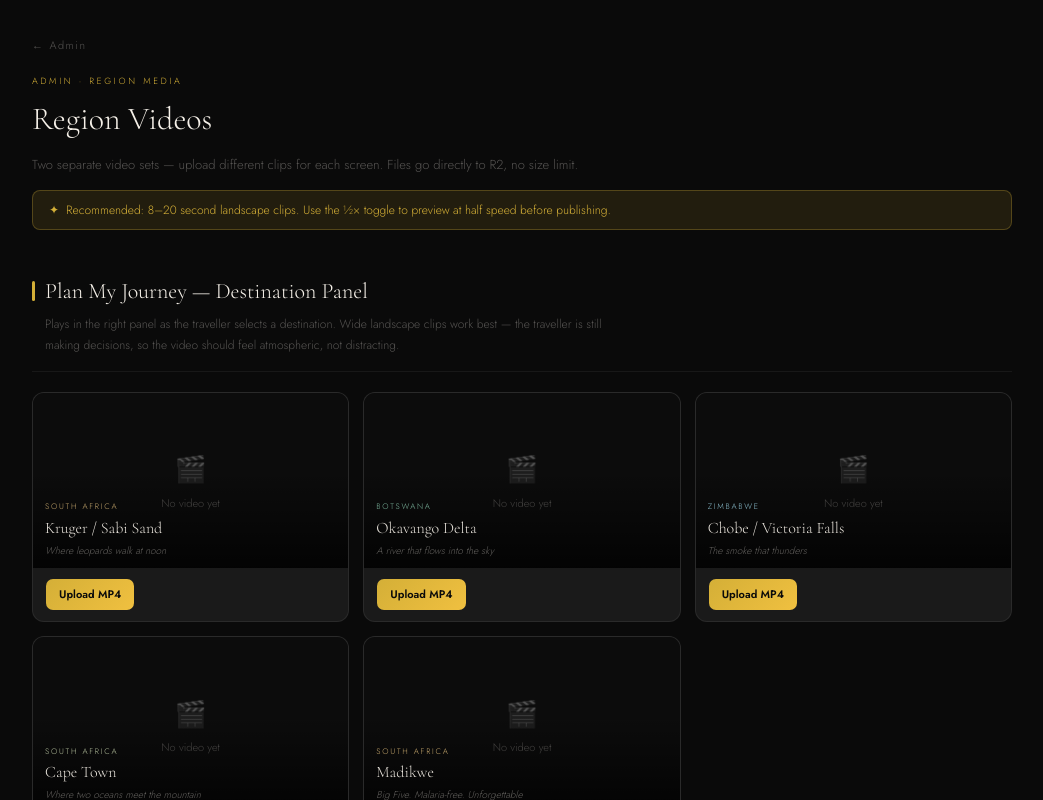
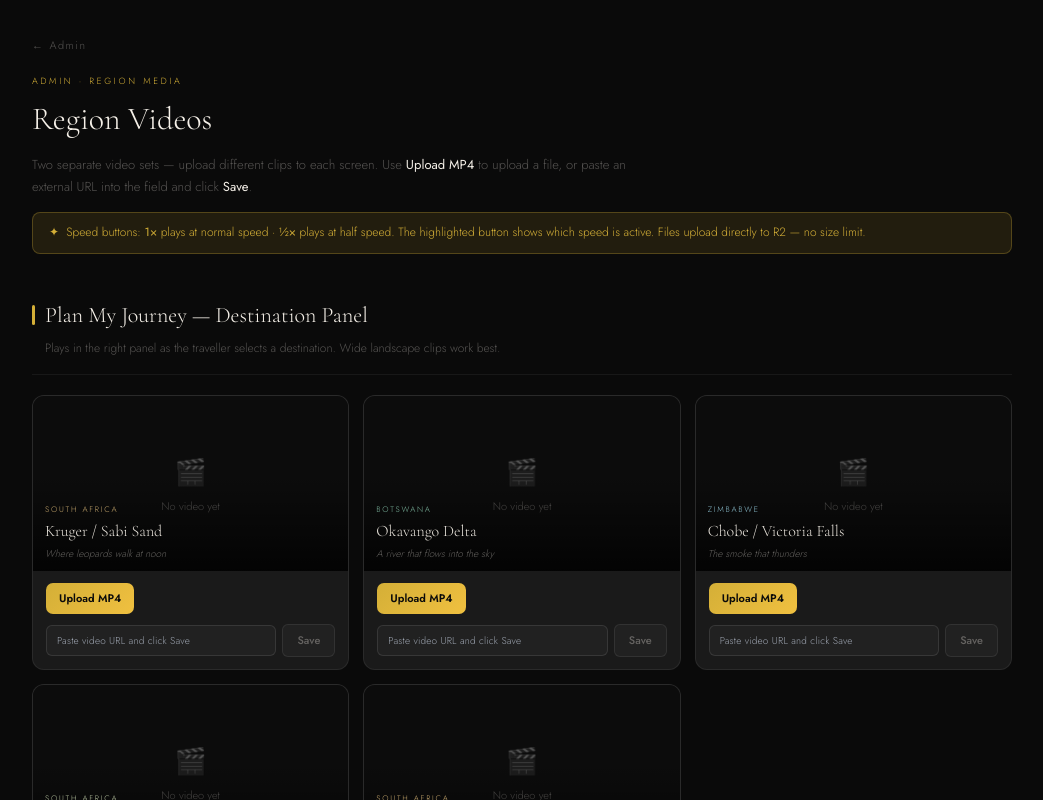
Before and after one commit to jarryd-roamly/TSE-WebsiteTest, a Next.js app: page /admin/region-video in a window 1280 px wide. Shown: the top 800 px of the page, without its empty margins (118-1161 px from the left). Built offline with nearby package versions, Linux system fonts and the light colour scheme; no server answers; the database is empty.

Commit message:
Update region video page.tsx

```diff
--- a/app/admin/region-video/page.tsx
+++ b/app/admin/region-video/page.tsx
@@ -1,10 +1,8 @@
 'use client';
 // app/admin/region-video/page.tsx
-// Two separate video sets:
-//   Section 1 — Plan My Journey (right panel)   → slugs: kruger-sabi-sand, okavango-delta, etc.
-//   Section 2 — Cinematic Planner (full screen) → slugs: kruger-sabi-sand-journey, etc.
-// Both upload directly to R2 (no Vercel size limit)
-// Both have ½× speed toggle
+// Fixed: two-button speed toggle (1× | ½×), consistent speed application
+// Added: Save button for manual URL entry
+// Fixed: Cinematic Planner now reads -journey slugs (separate from Plan My Journey)
 
 import { useState, useEffect, useRef } from 'react';
 import { createClient } from '@supabase/supabase-js';
@@ -75,7 +73,7 @@ async function uploadToR2(file: File, key: string): Promise<string> {
   return `${R2_PUBLIC_BASE}/${key}`;
 }
 
-// ── Regions ───────────────────────────────────────────────────────────────────
+// ── Region config ─────────────────────────────────────────────────────────────
 const REGIONS = [
   { slug: 'kruger-sabi-sand', label: 'Kruger / Sabi Sand',    country: 'South Africa', accent: '#C8A96E', tagline: 'Where leopards walk at noon'          },
   { slug: 'okavango-delta',   label: 'Okavango Delta',         country: 'Botswana',     accent: '#7EB8A0', tagline: 'A river that flows into the sky'       },
@@ -83,69 +81,162 @@ const REGIONS = [
   { slug: 'cape-town',        label: 'Cape Town',              country: 'South Africa', accent: '#B8C4A0', tagline: 'Where two oceans meet the mountain'    },
   { slug: 'madikwe',          label: 'Madikwe',                country: 'South Africa', accent: '#C8A96E', tagline: 'Big Five. Malaria-free. Unforgettable' },
 ];
-
 const toJourneySlug = (slug: string) => `${slug}-journey`;
 
+// ── Save URL to DB ─────────────────────────────────────────────────────────────
+async function saveUrlToDB(region: string, url: string): Promise<void> {
+  const res  = await fetch('/api/region-video', {
+    method: 'POST',
+    headers: { 'Content-Type': 'application/json' },
+    body: JSON.stringify({ region, url }),
+  });
+  const text = await res.text();
+  let data: any = {};
+  try { data = JSON.parse(text); } catch { throw new Error(text.slice(0,120) || `Error ${res.status}`); }
+  if (!res.ok) throw new Error(data.error || 'Save failed');
+}
+
 // ── VideoCard ─────────────────────────────────────────────────────────────────
-function VideoCard({ slug, label, country, accent, tagline, videoUrl, status, err, onUpload, onRemove }: {
+function VideoCard({ slug, label, country, accent, tagline, videoUrl, status, err, onUpload, onRemove, onSaveUrl }: {
   slug: string; label: string; country: string; accent: string; tagline: string;
   videoUrl: string; status: string; err: string;
-  onUpload: (slug: string, file: File) => void;
-  onRemove: (slug: string) => void;
+  onUpload:  (slug: string, file: File)   => void;
+  onRemove:  (slug: string)               => void;
+  onSaveUrl: (slug: string, url: string)  => void;
 }) {
-  const [slow, setSlow] = useState(false);
+  // Speed — 1 = normal, 0.5 = half
+  const [rate,     setRate]     = useState(1);
+  const [urlInput, setUrlInput] = useState(videoUrl);
+  const [saveMsg,  setSaveMsg]  = useState('');
   const vidRef = useRef<HTMLVideoElement>(null);
 
-  useEffect(() => { if (vidRef.current) vidRef.current.playbackRate = slow ? 0.5 : 1; }, [slow]);
-  const onCanPlay = () => { if (vidRef.current) vidRef.current.playbackRate = slow ? 0.5 : 1; };
+  // Keep urlInput in sync when videoUrl changes (after upload/save)
+  useEffect(() => { setUrlInput(videoUrl); }, [videoUrl]);
+
+  // Apply speed — called on every relevant video event and on button click
+  const applyRate = (r: number) => {
+    if (vidRef.current) {
+      vidRef.current.playbackRate = r;
+    }
+  };
+
+  const handleSetRate = (r: number) => {
+    setRate(r);
+    applyRate(r);
+    // Retry after short delay — some browsers need the video to be playing first
+    setTimeout(() => applyRate(r), 150);
+    setTimeout(() => applyRate(r), 500);
+  };
+
+  const handleVideoEvent = () => applyRate(rate);
+
+  const handleSaveUrl = async () => {
+    const trimmed = urlInput.trim();
+    if (!trimmed || trimmed === videoUrl) return;
+    try {
+      await onSaveUrl(slug, trimmed);
+      setSaveMsg('Saved ✓');
+      setTimeout(() => setSaveMsg(''), 3000);
+    } catch (e: any) {
+      setSaveMsg(`Error: ${e.message}`);
+    }
+  };
 
   return (
     <div style={{ background: T.surface2, border: `0.5px solid ${videoUrl ? 'rgba(212,175,55,0.2)' : T.border}`, borderRadius: 12, overflow: 'hidden' }}>
 
       {/* Thumbnail */}
       <div style={{ height: 175, position: 'relative', background: '#0c0c0c', display: 'flex', alignItems: 'center', justifyContent: 'center' }}>
-        {videoUrl
-          ? <video ref={vidRef} key={videoUrl} src={videoUrl} autoPlay muted loop playsInline onCanPlay={onCanPlay} style={{ width: '100%', height: '100%', objectFit: 'cover' }} />
-          : <div style={{ textAlign: 'center', color: T.textDim }}><div style={{ fontSize: 26, marginBottom: 5 }}>🎬</div><div style={{ fontSize: 11 }}>No video yet</div></div>
-        }
+        {videoUrl ? (
+          <video
+            ref={vidRef}
+            key={videoUrl}
+            src={videoUrl}
+            autoPlay muted loop playsInline
+            onCanPlay={handleVideoEvent}
+            onPlay={handleVideoEvent}
+            onLoadedData={handleVideoEvent}
+            style={{ width: '100%', height: '100%', objectFit: 'cover' }}
+          />
+        ) : (
+          <div style={{ textAlign: 'center', color: T.textDim }}>
+            <div style={{ fontSize: 26, marginBottom: 5 }}>🎬</div>
+            <div style={{ fontSize: 11 }}>No video yet</div>
+          </div>
+        )}
+
+        {/* Gradient + labels */}
         <div style={{ position: 'absolute', inset: 0, background: 'linear-gradient(to top,rgba(0,0,0,0.72) 0%,transparent 55%)', pointerEvents: 'none' }} />
         <div style={{ position: 'absolute', bottom: 10, left: 12, right: 12 }}>
           <div style={{ fontSize: 8, color: accent, letterSpacing: '0.22em', textTransform: 'uppercase', marginBottom: 3 }}>{country}</div>
           <div style={{ fontFamily: "'Cormorant Garamond',serif", fontSize: 16, fontWeight: 300, color: 'rgba(245,240,232,0.95)' }}>{label}</div>
           <div style={{ fontSize: 10, color: 'rgba(245,240,232,0.38)', marginTop: 2, fontStyle: 'italic' }}>{tagline}</div>
         </div>
+
+        {/* Live badge */}
         {videoUrl && (
           <div style={{ position: 'absolute', top: 8, right: 8 }}>
-            {slow
-              ? <span style={{ background: 'rgba(212,175,55,0.15)', border: `0.5px solid rgba(212,175,55,0.3)`, color: T.gold, borderRadius: 20, padding: '2px 8px', fontSize: 9 }}>½× Slow</span>
-              : <span style={{ background: 'rgba(74,222,128,0.12)', border: '0.5px solid rgba(74,222,128,0.3)', color: T.green, borderRadius: 20, padding: '2px 8px', fontSize: 9 }}>● Live</span>
-            }
+            <span style={{ background: 'rgba(74,222,128,0.12)', border: '0.5px solid rgba(74,222,128,0.3)', color: T.green, borderRadius: 20, padding: '2px 8px', fontSize: 9 }}>● Live</span>
           </div>
         )}
       </div>
 
       {/* Controls */}
-      <div style={{ padding: '11px 13px' }}>
-        <div style={{ display: 'flex', gap: 7, flexWrap: 'wrap' as const }}>
-          <label style={{ background: `linear-gradient(135deg,${T.gold},${T.goldLight})`, color: '#0a0a0a', borderRadius: 7, padding: '7px 13px', fontSize: 11, fontWeight: 700, cursor: status === 'uploading' ? 'not-allowed' : 'pointer', opacity: status === 'uploading' ? 0.7 : 1 }}>
-            {status === 'uploading' ? '⏳ Uploading…' : status === 'done' ? '✓ Done' : videoUrl ? 'Replace' : 'Upload MP4'}
+      <div style={{ padding: '12px 13px' }}>
+
+        {/* Row 1: Upload + Speed buttons + Remove */}
+        <div style={{ display: 'flex', gap: 7, flexWrap: 'wrap' as const, alignItems: 'center', marginBottom: 10 }}>
+
+          {/* Upload */}
+          <label style={{ background: `linear-gradient(135deg,${T.gold},${T.goldLight})`, color: '#0a0a0a', borderRadius: 7, padding: '7px 13px', fontSize: 11, fontWeight: 700, cursor: status === 'uploading' ? 'not-allowed' : 'pointer', opacity: status === 'uploading' ? 0.7 : 1, flexShrink: 0 }}>
+            {status === 'uploading' ? '⏳ Uploading…' : status === 'done' ? '✓ Uploaded' : videoUrl ? 'Replace' : 'Upload MP4'}
             <input type="file" accept="video/mp4,video/quicktime,video/mov" style={{ display: 'none' }} disabled={status === 'uploading'} onChange={e => { const f = e.target.files?.[0]; if (f) onUpload(slug, f); e.target.value = ''; }} />
           </label>
+
+          {/* Speed: two buttons side by side */}
           {videoUrl && (
-            <button onClick={() => setSlow(s => !s)} style={{ background: slow ? T.goldDim : 'rgba(255,255,255,0.04)', border: `0.5px solid ${slow ? T.borderGold : T.border}`, color: slow ? T.gold : T.textMid, borderRadius: 7, padding: '7px 12px', cursor: 'pointer', fontSize: 11, transition: 'all 0.15s' }}>
-              {slow ? '1× Normal' : '½× Slow'}
-            </button>
+            <div style={{ display: 'flex', borderRadius: 7, overflow: 'hidden', border: `0.5px solid rgba(255,255,255,0.12)`, flexShrink: 0 }}>
+              <button
+                onClick={() => handleSetRate(1)}
+                style={{ padding: '7px 14px', border: 'none', borderRight: `0.5px solid rgba(255,255,255,0.12)`, background: rate === 1 ? T.goldDim : 'rgba(255,255,255,0.03)', color: rate === 1 ? T.gold : T.textMid, fontSize: 11, cursor: 'pointer', fontFamily: 'inherit', fontWeight: rate === 1 ? 600 : 300, transition: 'all 0.15s' }}
+              >1×</button>
+              <button
+                onClick={() => handleSetRate(0.5)}
+                style={{ padding: '7px 14px', border: 'none', background: rate === 0.5 ? T.goldDim : 'rgba(255,255,255,0.03)', color: rate === 0.5 ? T.gold : T.textMid, fontSize: 11, cursor: 'pointer', fontFamily: 'inherit', fontWeight: rate === 0.5 ? 600 : 300, transition: 'all 0.15s' }}
+              >½×</button>
+            </div>
           )}
+
+          {/* Remove */}
           {videoUrl && (
             <button onClick={() => onRemove(slug)} style={{ background: 'rgba(248,113,113,0.05)', border: '0.5px solid rgba(248,113,113,0.18)', color: T.red, borderRadius: 7, padding: '7px 12px', cursor: 'pointer', fontSize: 11 }}>
               Remove
             </button>
           )}
         </div>
+
+        {/* Row 2: URL field + Save button */}
+        <div style={{ display: 'flex', gap: 6, alignItems: 'center' }}>
+          <input
+            value={urlInput}
+            onChange={e => setUrlInput(e.target.value)}
+            placeholder="Paste video URL and click Save"
+            style={{ flex: 1, background: 'rgba(255,255,255,0.03)', border: `0.5px solid rgba(255,255,255,0.1)`, color: T.text, borderRadius: 6, padding: '7px 10px', fontSize: 10, fontFamily: 'inherit', outline: 'none', minWidth: 0, letterSpacing: '0.02em' }}
+          />
+          <button
+            onClick={handleSaveUrl}
+            disabled={!urlInput.trim() || urlInput.trim() === videoUrl}
+            style={{ background: (!urlInput.trim() || urlInput.trim() === videoUrl) ? 'rgba(255,255,255,0.03)' : T.goldDim, border: `0.5px solid ${(!urlInput.trim() || urlInput.trim() === videoUrl) ? 'rgba(255,255,255,0.08)' : T.borderGold}`, color: (!urlInput.trim() || urlInput.trim() === videoUrl) ? T.textDim : T.gold, borderRadius: 6, padding: '7px 14px', cursor: (!urlInput.trim() || urlInput.trim() === videoUrl) ? 'default' : 'pointer', fontSize: 11, fontWeight: 500, fontFamily: 'inherit', whiteSpace: 'nowrap' as const, transition: 'all 0.15s', flexShrink: 0 }}
+          >
+            Save
+          </button>
+        </div>
+
+        {/* Status messages */}
         {status === 'uploading' && <div style={{ marginTop: 8, fontSize: 10, color: T.amber }}>⏳ Uploading direct to R2…</div>}
-        {status === 'done'      && <div style={{ marginTop: 8, fontSize: 10, color: T.green }}>✓ Live</div>}
-        {err                    && <div style={{ marginTop: 8, fontSize: 10, color: T.red }}>{err}</div>}
-        {videoUrl && <div style={{ marginTop: 5, fontSize: 9, color: 'rgba(245,240,232,0.16)', overflow: 'hidden', textOverflow: 'ellipsis', whiteSpace: 'nowrap' as const }}>{videoUrl}</div>}
+        {status === 'done'      && <div style={{ marginTop: 8, fontSize: 10, color: T.green }}>✓ Uploaded and live</div>}
+        {saveMsg                && <div style={{ marginTop: 6, fontSize: 10, color: saveMsg.startsWith('Error') ? T.red : T.green }}>{saveMsg}</div>}
+        {err                    && <div style={{ marginTop: 6, fontSize: 10, color: T.red }}>{err}</div>}
       </div>
     </div>
   );
@@ -192,13 +283,7 @@ export default function RegionMediaPage() {
       const ts  = Date.now();
       const ext = file.name.split('.').pop() || 'mp4';
       const url = await uploadToR2(file, `cinematic/${slug}/${ts}.${ext}`);
-
-      const res  = await fetch('/api/region-video', { method: 'POST', headers: { 'Content-Type': 'application/json' }, body: JSON.stringify({ region: slug, url }) });
-      const text = await res.text();
-      let data: any = {};
-      try { data = JSON.parse(text); } catch { throw new Error(text.slice(0,120) || `Error ${res.status}`); }
-      if (!res.ok) throw new Error(data.error || 'DB update failed');
-
+      await saveUrlToDB(slug, url);
       setVideos(v => ({ ...v, [slug]: url }));
       setUploads(u => ({ ...u, [slug]: 'done' }));
       setTimeout(() => setUploads(u => ({ ...u, [slug]: 'idle' })), 4000);
@@ -208,13 +293,25 @@ export default function RegionMediaPage() {
     }
   };
 
+  const handleSaveUrl = async (slug: string, url: string) => {
+    await saveUrlToDB(slug, url);
+    setVideos(v => ({ ...v, [slug]: url }));
+  };
+
   const handleRemove = async (slug: string) => {
     if (!confirm(`Remove video for "${slug}"?`)) return;
     await fetch('/api/region-video', { method: 'DELETE', headers: { 'Content-Type': 'application/json' }, body: JSON.stringify({ region: slug }) });
     setVideos(v => { const n = { ...v }; delete n[slug]; return n; });
   };
 
-  const cp = (slug: string) => ({ videoUrl: videos[slug] || '', status: uploads[slug] || 'idle', err: errors[slug] || '', onUpload: handleUpload, onRemove: handleRemove });
+  const cp = (slug: string) => ({
+    videoUrl:   videos[slug]  || '',
+    status:     uploads[slug] || 'idle',
+    err:        errors[slug]  || '',
+    onUpload:   handleUpload,
+    onRemove:   handleRemove,
+    onSaveUrl:  handleSaveUrl,
+  });
 
   return (
     <div style={{ minHeight: '100vh', background: T.bg, fontFamily: "'Jost',sans-serif", color: T.text }}>
@@ -226,10 +323,10 @@ export default function RegionMediaPage() {
           <div style={{ fontSize: 9, color: T.gold, letterSpacing: '0.3em', textTransform: 'uppercase' as const, marginBottom: 6 }}>Admin · Region Media</div>
           <div style={{ fontFamily: "'Cormorant Garamond',serif", fontSize: 32, fontWeight: 300, marginBottom: 10 }}>Region Videos</div>
           <div style={{ fontSize: 13, color: T.textDim, lineHeight: 1.7, maxWidth: 600 }}>
-            Two separate video sets — upload different clips for each screen. Files go directly to R2, no size limit.
+            Two separate video sets — upload different clips to each screen. Use <strong style={{ color: T.text, fontWeight: 400 }}>Upload MP4</strong> to upload a file, or paste an external URL into the field and click <strong style={{ color: T.text, fontWeight: 400 }}>Save</strong>.
           </div>
-          <div style={{ marginTop: 14, padding: '10px 16px', background: T.goldDim, border: `0.5px solid ${T.borderGold}`, borderRadius: 8, fontSize: 12, color: T.gold }}>
-            ✦ &nbsp;Recommended: 8–20 second landscape clips. Use the ½× toggle to preview at half speed before publishing.
+          <div style={{ marginTop: 14, padding: '10px 16px', background: T.goldDim, border: `0.5px solid ${T.borderGold}`, borderRadius: 8, fontSize: 12, color: T.gold, lineHeight: 1.65 }}>
+            ✦ &nbsp;Speed buttons: <strong>1×</strong> plays at normal speed · <strong>½×</strong> plays at half speed. The highlighted button shows which speed is active. Files upload directly to R2 — no size limit.
           </div>
         </div>
 
@@ -237,23 +334,25 @@ export default function RegionMediaPage() {
 
         {!loading && (
           <>
-            {/* ── SECTION 1: PLAN MY JOURNEY ────────────────────────────── */}
+            {/* SECTION 1: PLAN MY JOURNEY */}
             <div style={{ marginBottom: 60 }}>
               <SectionHead
                 title="Plan My Journey — Destination Panel"
-                sub="Plays in the right panel as the traveller selects a destination. Wide landscape clips work best — the traveller is still making decisions, so the video should feel atmospheric, not distracting."
+                sub="Plays in the right panel as the traveller selects a destination. Wide landscape clips work best."
                 color={T.gold}
               />
               <div style={{ display: 'grid', gridTemplateColumns: 'repeat(auto-fill,minmax(285px,1fr))', gap: 14 }}>
-                {REGIONS.map(r => <VideoCard key={r.slug} slug={r.slug} label={r.label} country={r.country} accent={r.accent} tagline={r.tagline} {...cp(r.slug)} />)}
+                {REGIONS.map(r => (
+                  <VideoCard key={r.slug} slug={r.slug} label={r.label} country={r.country} accent={r.accent} tagline={r.tagline} {...cp(r.slug)} />
+                ))}
               </div>
             </div>
 
-            {/* ── SECTION 2: CINEMATIC PLANNER ──────────────────────────── */}
+            {/* SECTION 2: CINEMATIC PLANNER */}
             <div>
               <SectionHead
                 title="Cinematic Planner — Full Screen"
-                sub="Plays full-screen while the AI builds the itinerary. The traveller is waiting — so these clips can be more dramatic. Slow-moving wildlife, misty mornings, fire and stars. Use the ½× toggle to see how they look at half speed."
+                sub="Plays full-screen while the AI builds the itinerary. Upload different clips here — the Cinematic Planner reads these first, falling back to the Destination Panel clips only if no Cinematic clip is uploaded."
                 color="#60a5fa"
               />
               <div style={{ display: 'grid', gridTemplateColumns: 'repeat(auto-fill,minmax(285px,1fr))', gap: 14 }}>
```
